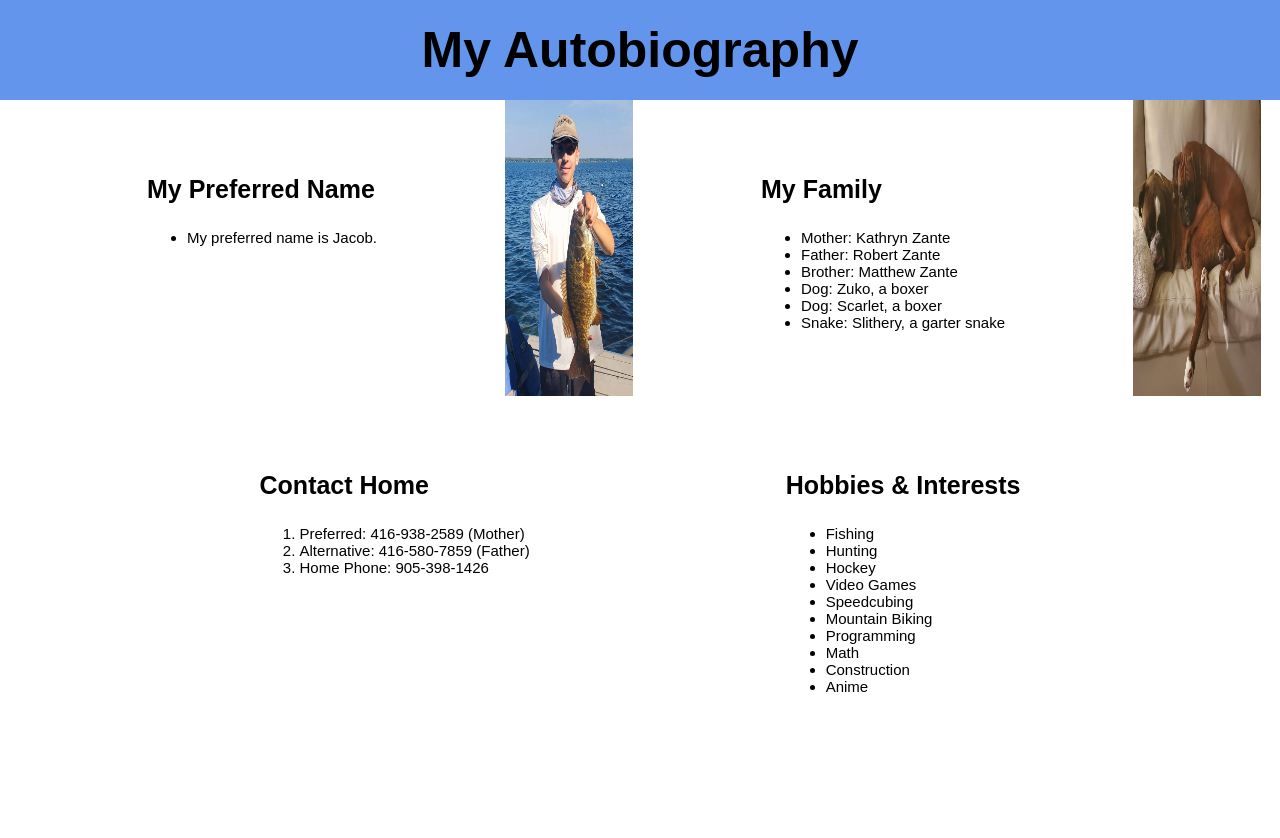
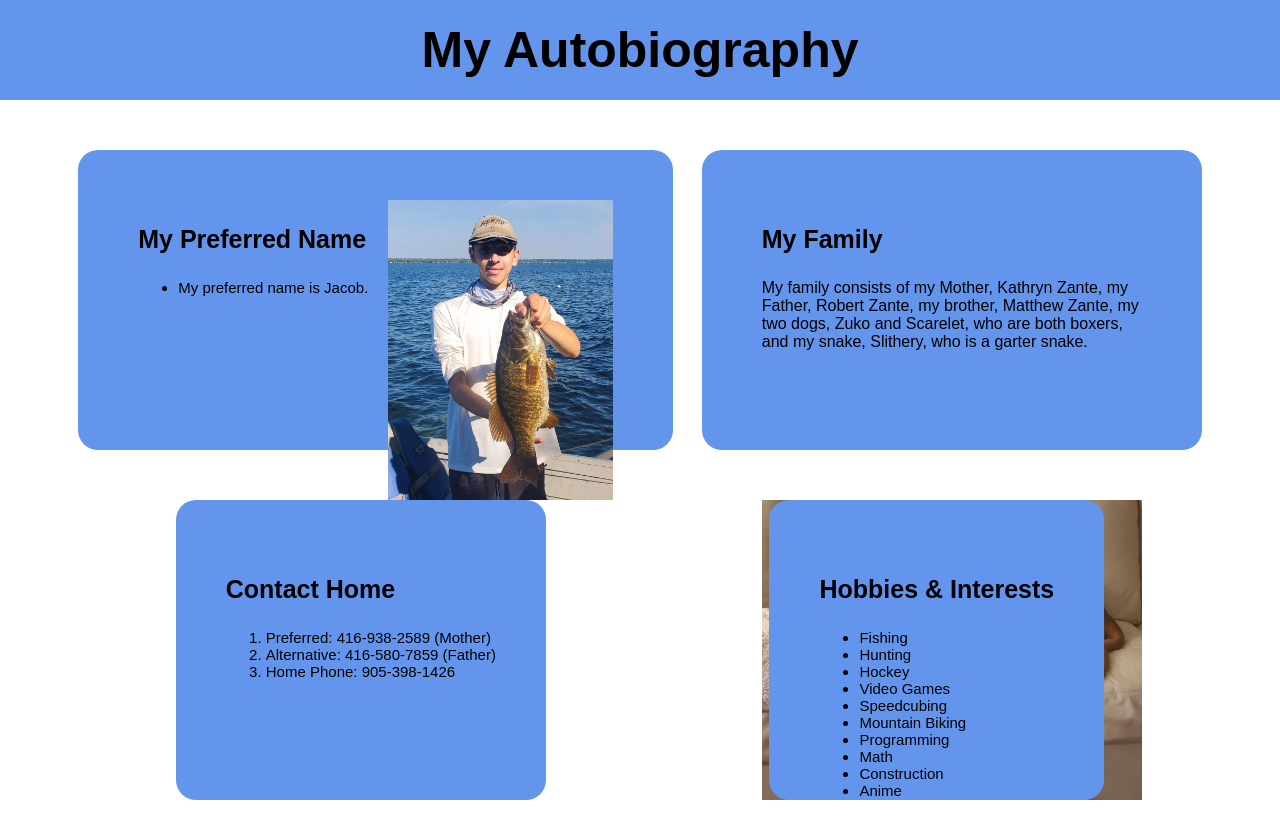
Before and after one commit to destroyer183/grade-11-unit-1-html, a plain HTML site: page 2 HTML/exercise 1/index.html in a window 1280 px wide. Before the commit the page ends 800 px from the top, so only its background shows below. Drawn offline with Linux system fonts and the light colour scheme.

Commit message:
completed more of exercise 1

```diff
--- a/2 HTML/exercise 1/index.html
+++ b/2 HTML/exercise 1/index.html
@@ -14,28 +14,44 @@
         </div>
 
         <div class="row">
+
             <div class="info">
+                <div class="test">
+                <div class="text-image-pair">
+                    <div>
                         <h3 class="subheader">My Preferred Name</h3>
                         <ul class="list">
                             <li>My preferred name is Jacob.</li>
                         </ul>
                     </div>
+                </div>
 
-            <img src="assets/nice bass.jpg" width="10%">
+                <div class="text-image-pair">
+                    <img src="assets/nice bass.jpg">
+                </div>
+                </div>
+            </div>
+
 
             <div class="info">
+                <div class="text-image-pair">
+                    <div>
                         <h3 class="subheader">My Family</h3>
-                <ul class="list">
-                    <li>Mother: Kathryn Zante</li>
-                    <li>Father: Robert Zante</li>
-                    <li>Brother: Matthew Zante</li>
-                    <li>Dog: Zuko, a boxer</li>
-                    <li>Dog: Scarlet, a boxer</li>
-                    <li>Snake: Slithery, a garter snake</li>
-                </ul>
+                        <p id="family-paragraph">
+                            My family consists of my Mother, Kathryn Zante, my Father,
+                            Robert Zante, my brother, Matthew Zante,
+                            my two dogs, Zuko and Scarelet, who are both boxers,
+                            and my snake, Slithery, who is a garter snake.
+                        </p>
+                    </div>
                 </div>
 
-            <img src="assets/dog stack.png" width="10%">
+                <div class="text-image-pair">
+                    <img src="assets/dog stack.png">
+                </div>
+           </div>
+
+
         </div>
 
         <div class="row">
--- a/2 HTML/exercise 1/styles/styles.css
+++ b/2 HTML/exercise 1/styles/styles.css
@@ -18,11 +18,33 @@ body {
 .row {
     display: flex;
     justify-content: center;
+    width: 90%;
+    margin: 50px auto;
+    height: 300px;
+}
+
+#family-paragraph {
+    width: 380px;
 }
 
 .info {
     display: inline-block;
-    padding: 50px 10%
+    padding: 50px 50px;
+    margin: 0 auto;
+    background-color: cornflowerblue;
+    border-radius: 20px;
+}
+
+.test {
+    display: flex;
+    justify-content: center;
+}
+
+.text-image-pair {
+    display: flex;
+    justify-content: center;
+    height: 300px;
+    padding: 0 10px;
 }
 
 .list {
```
Also changed, not shown: 1 other file. Lines whose indentation alone changed are shown as unchanged.
